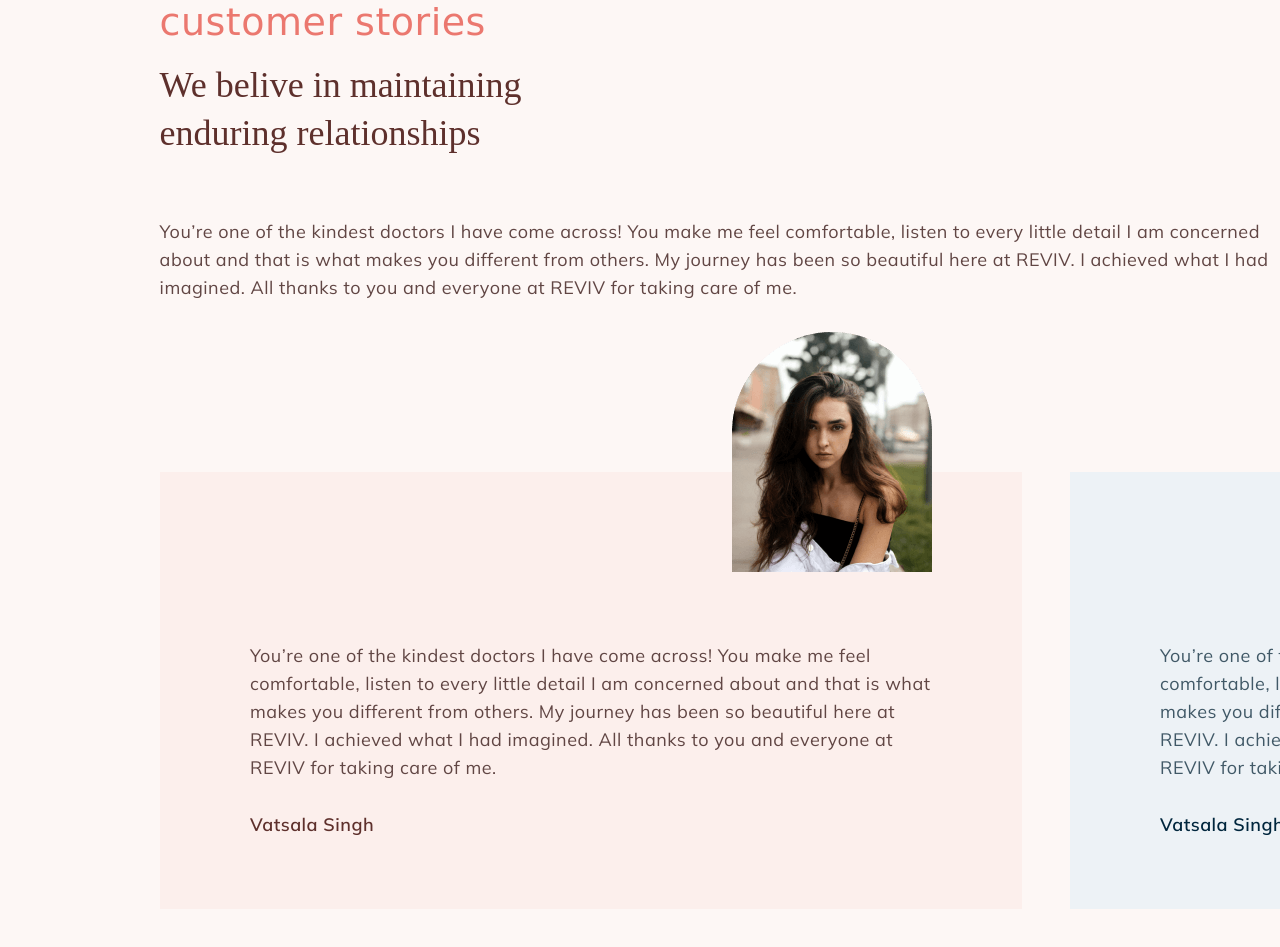
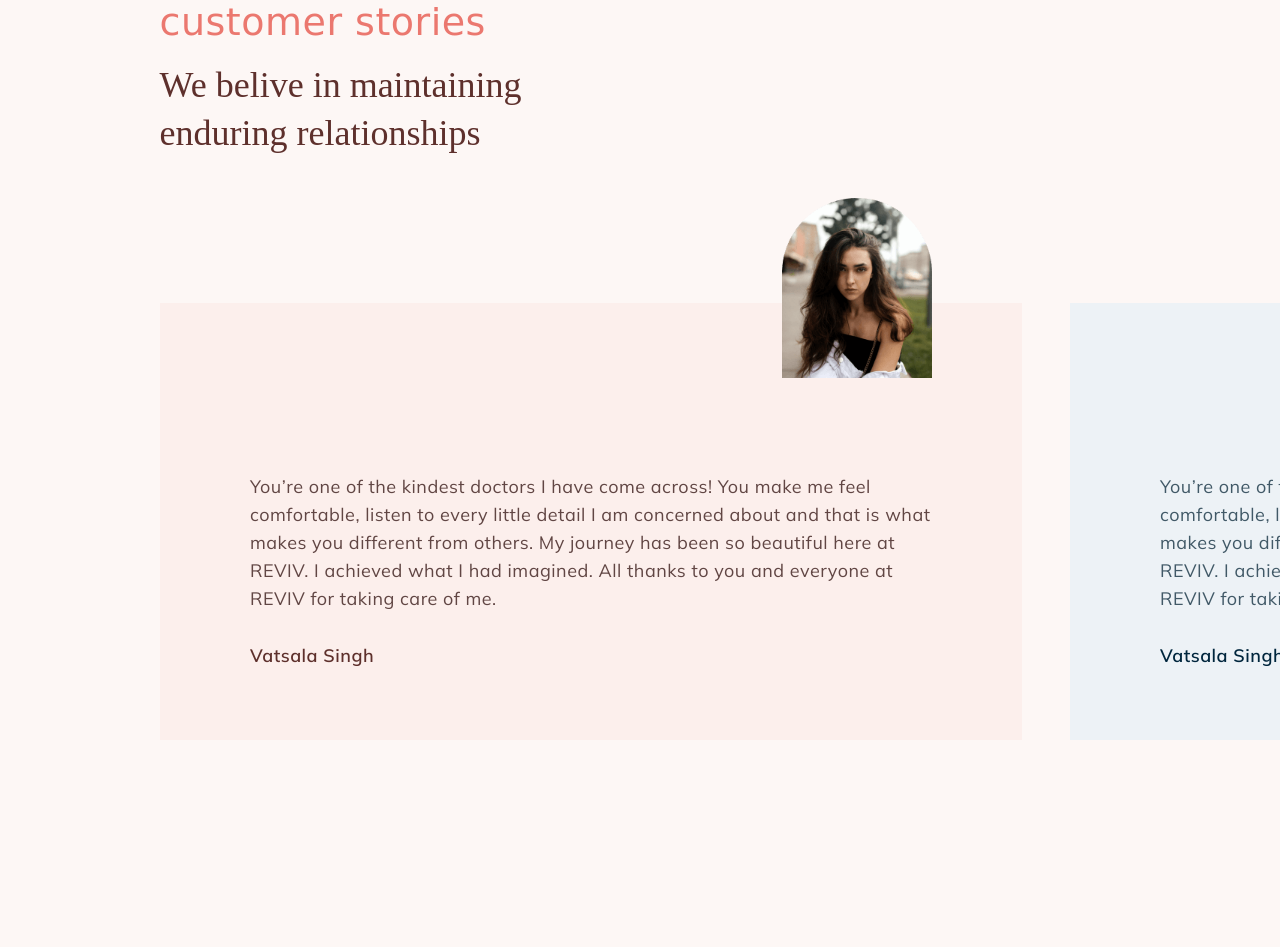
Before and after one commit to JahanviJasani/dr-ruby-tandon, a plain HTML site: page index.html in a window 1280 px wide. Shown: the part 3505-4452 px from the top of the page. After the commit the page ends 4345 px from the top, so only its background shows below. Drawn offline with Linux system fonts and the light colour scheme; a web font is replaced by a local one.

Commit message:
image size changed for mobile

```diff
--- a/css/responsive.css
+++ b/css/responsive.css
@@ -118,6 +118,9 @@
   .mt-cm {
     margin-top: 6.25rem;
   }
+  .mb-th {
+    margin-bottom: 2.5rem;
+  }
   /*--------------------------------------------------------------
   # Sections
   --------------------------------------------------------------*/
@@ -205,4 +208,13 @@
   .service--title {
     margin-top: 1.875rem;
   }
+  /*--------------------------------------------------------------
+  # Testimonials Section
+  --------------------------------------------------------------*/
+  .section__testimonials .container {
+    padding-right: 0;
+  }
+  .slider__wrapper {
+    padding-right: 0;
+  }
 }
--- a/css/style.css
+++ b/css/style.css
@@ -237,7 +237,6 @@ body {
 --------------------------------------------------------------*/
 .service__box {
   margin-bottom: 4.0625rem;
-  /* margin-bottom: 5rem; */
   max-width: 240px;
 }
 
@@ -260,16 +259,9 @@ body {
 /*--------------------------------------------------------------
 # Testimonials Section
 --------------------------------------------------------------*/
-.section__testimonials .container {
-  padding-right: 0;
-}
-
-.slider__wrapper {
-  padding-right: 0;
-}
-
 .testimonial__box {
-  padding-top: 140px;
+  padding-top: 6.5625rem;
+  /* padding-top: 140px; */
 }
 
 .testimonial__inner {
@@ -299,6 +291,10 @@ body {
   right: 5.625rem;
 }
 
+.feature__user--img img {
+  max-width: 150px;
+}
+
 
 /*--------------------------------------------------------------
 # Footer
--- a/index.html
+++ b/index.html
@@ -189,7 +189,7 @@
       <div class="container">
         <div class="row justify-content-end">
           <div class="col-xl-11">
-            <div class="section__header mb-60">
+            <div class="section__header header_space mb-th">
               <div class="testimonials__header">
                 <span class="section__sub text--salmon mb-20 d-block">customer stories</span>
                 <h2 class="title--one">We belive in maintaining enduring relationships</h1>
@@ -200,11 +200,10 @@
       </div>
       <div class="container">
         <div class="row justify-content-end">
-          <div class="col-md-1">
+          <div class="col-lg-1">
             <div class="glide__bullets"></div>
           </div>
-          <div class="col-md-11 slider__wrapper">
-            <p class="testimonial__content mb-30">You’re one of the kindest doctors I have come across! You make me feel comfortable, listen to every little detail I am concerned about and that is what makes you different from others. My journey has been so beautiful here at REVIV. I achieved what I had imagined. All thanks to you and everyone at REVIV for taking care of me.</p>
+          <div class="col-lg-11 slider__wrapper">
             <div class="glide testimonials__slider">
               <div class="glide__track" data-glide-el="track">
                 <ul class="glide__slides">
--- a/js/index.js
+++ b/js/index.js
@@ -6,7 +6,12 @@
   var options = {
     type: 'carousel',
     perView: 1.3,
-    gap: 48
+    gap: 48,
+    breakpoints: {
+      1199: {
+        perView: 1
+      }
+    }
   }
 
   var glide = new Glide('.testimonials__slider', options).mount()
```
